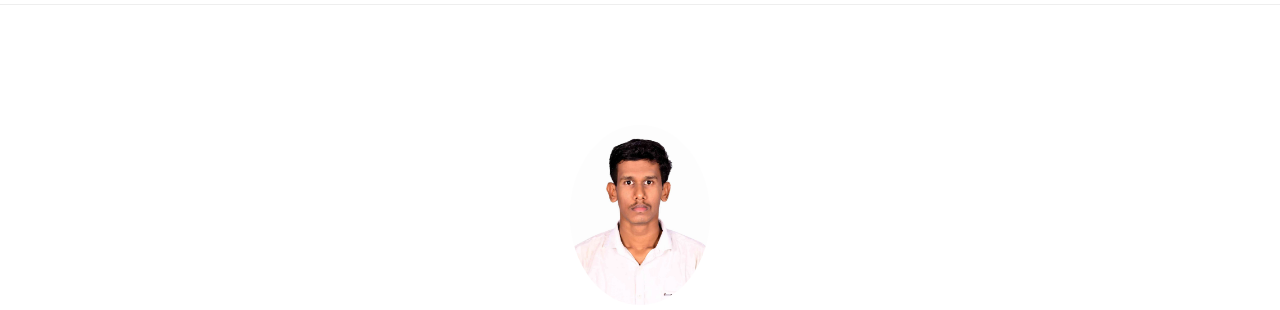
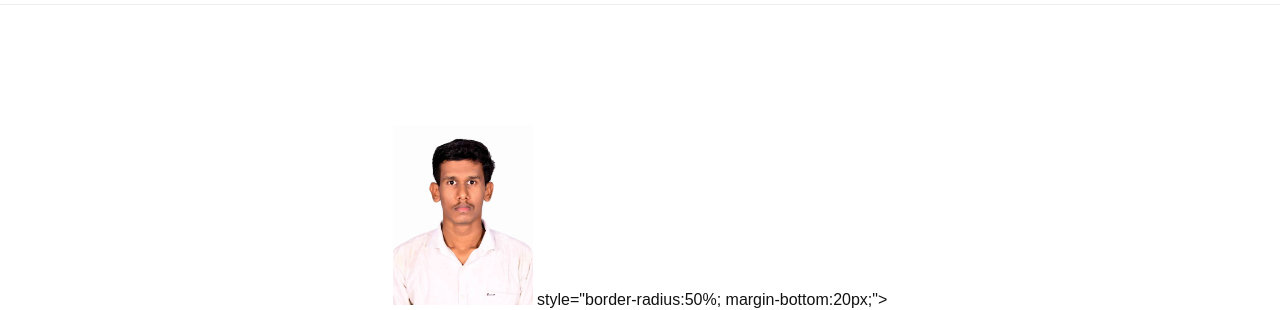
Before and after one commit to arungb32/Personal-Portfolio-Website, a plain HTML site: page index.html in a window 1280 px wide. Shown: the part 74-384 px from the top of the page. Drawn offline with Linux system fonts and the light colour scheme; files whose address does not match are found by name.

Commit message:
Fixed profile image path

```diff
--- a/index.html
+++ b/index.html
@@ -23,9 +23,9 @@
     <div class="container" style="text-align:center;">
 
         <!--Profile Image (100px width) -->
-        <img src="C:\Users\Arun\Desktop\Personal Portfolio Website\profile.jpg"
-             alt="Arun Profile Image"
-             width="140px"
+        <img src="profile.jpg"
+             alt="Arun Profile JPG"
+             width="140px">
              style="border-radius:50%; margin-bottom:20px;">
 
         <h1>UX & Motion Graphics Designer</h1>
```
